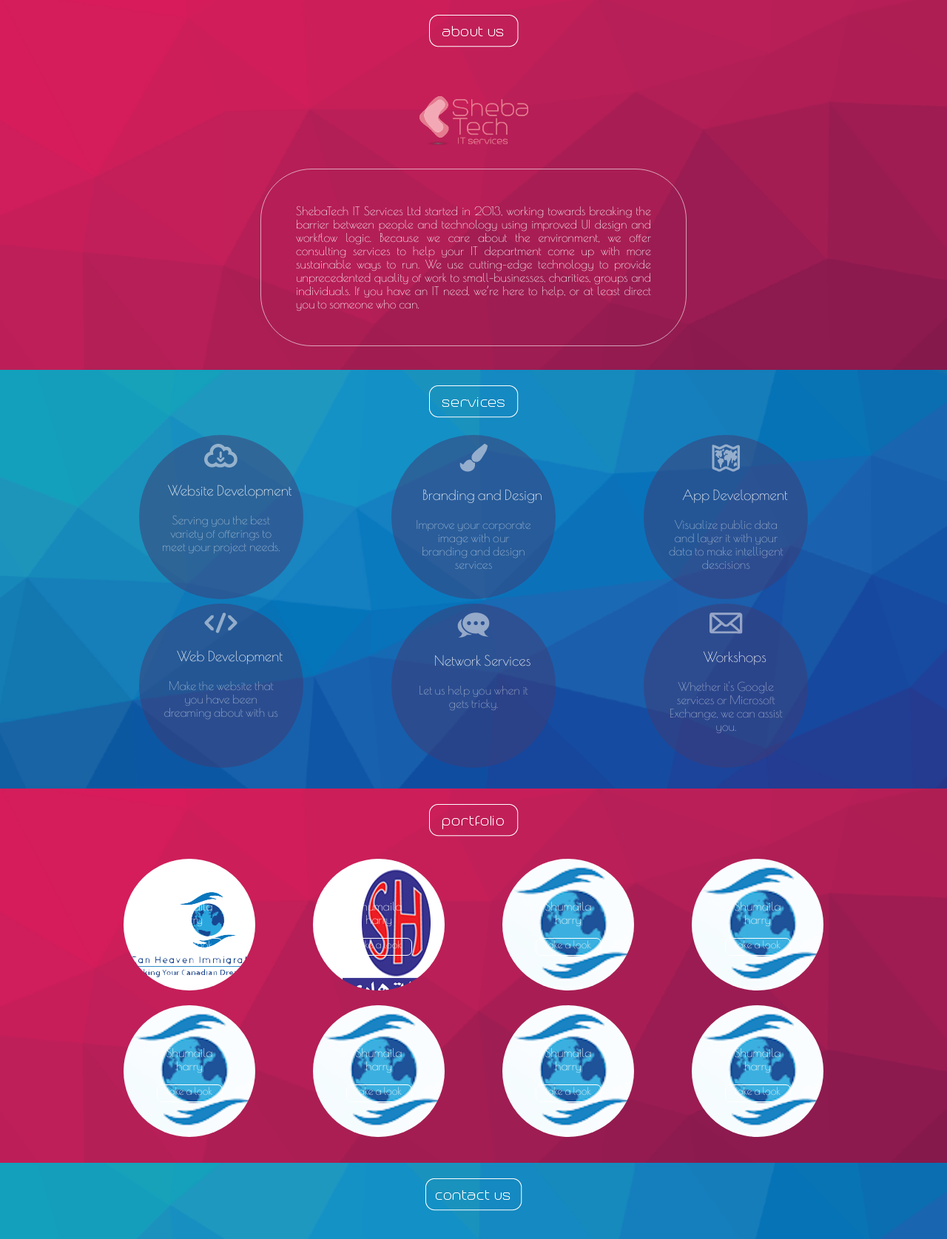
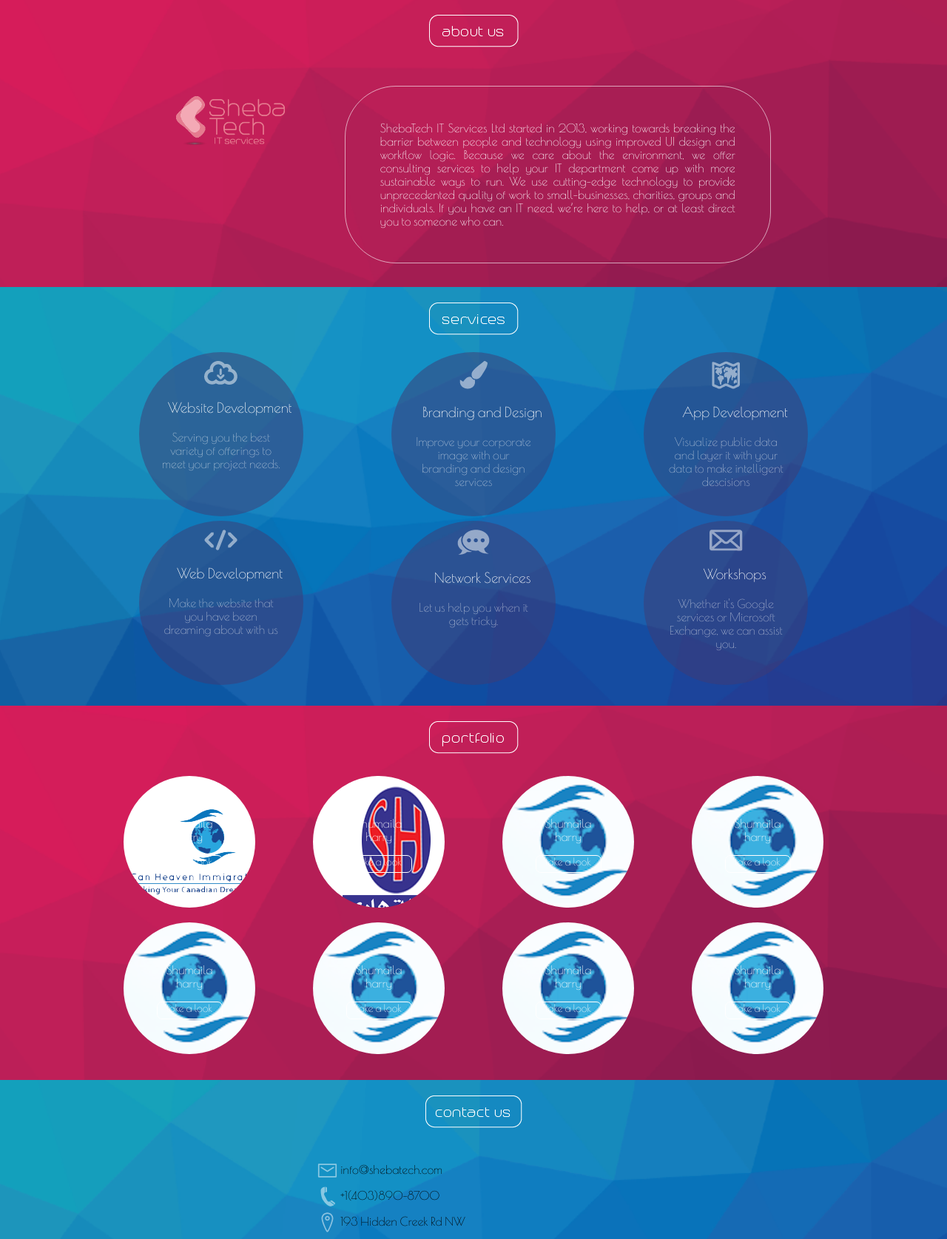
Before and after one commit to tarekshumaila/shebatech-1, a PHP site: page / in a window 1280 px wide. Shown: the part 601-2276 px from the top of the page at 74% size. Run offline with PHP 8.4, Linux system fonts and the light colour scheme; some libraries are stand-ins or nearby versions.

Commit message:
last changes

```diff
--- a/the website/index.php
+++ b/the website/index.php
@@ -8,7 +8,7 @@
             <ul class='flex' id=""><?php include './php/slider.php'; ?></ul>
 
 <!--about us-->
-            <ul class='flex align-stretch direction-column' id="aboutus"><?php include './php/aboutus.php'; ?></ul>
+            <ul class='flex justify-around wrap-wrap' id="aboutus"><?php include './php/aboutus.php'; ?></ul>
 
 <!--srevices-->
             <ul class='flex justify-around wrap-wrap' id="services"><?php include './php/services.php'; ?></ul>
--- a/the website/php/aboutus.php
+++ b/the website/php/aboutus.php
@@ -1,5 +1,7 @@
+
+<div class="mediumcontainer flex justify-around wrap-wrap">
 	<ul class="title centerMeInANewLine">
-    <img src="img/aboutus.png" alt="about us">
+		<img  src="img/aboutus.png">
 	</ul>
 	<ul id="pinklogo">
 	    <img src="img/logo-transparent-01.png" id="pinklogo">
@@ -7,3 +9,4 @@
 	<ul id="aboutusdescription">
 	ShebaTech IT Services Ltd started in 2013, working towards breaking the barrier between people and technology using improved UI design and workflow logic. Because we care about the environment, we offer consulting services to help your IT department come up with more sustainable ways to run. We use cutting-edge technology to provide unprecedented quality of work to small-businesses, charities, groups and individuals. If you have an IT need, we’re here to help, or at least direct you to someone who can.
 	</ul>
+</div>
```
Lines whose indentation alone changed are shown as unchanged.
